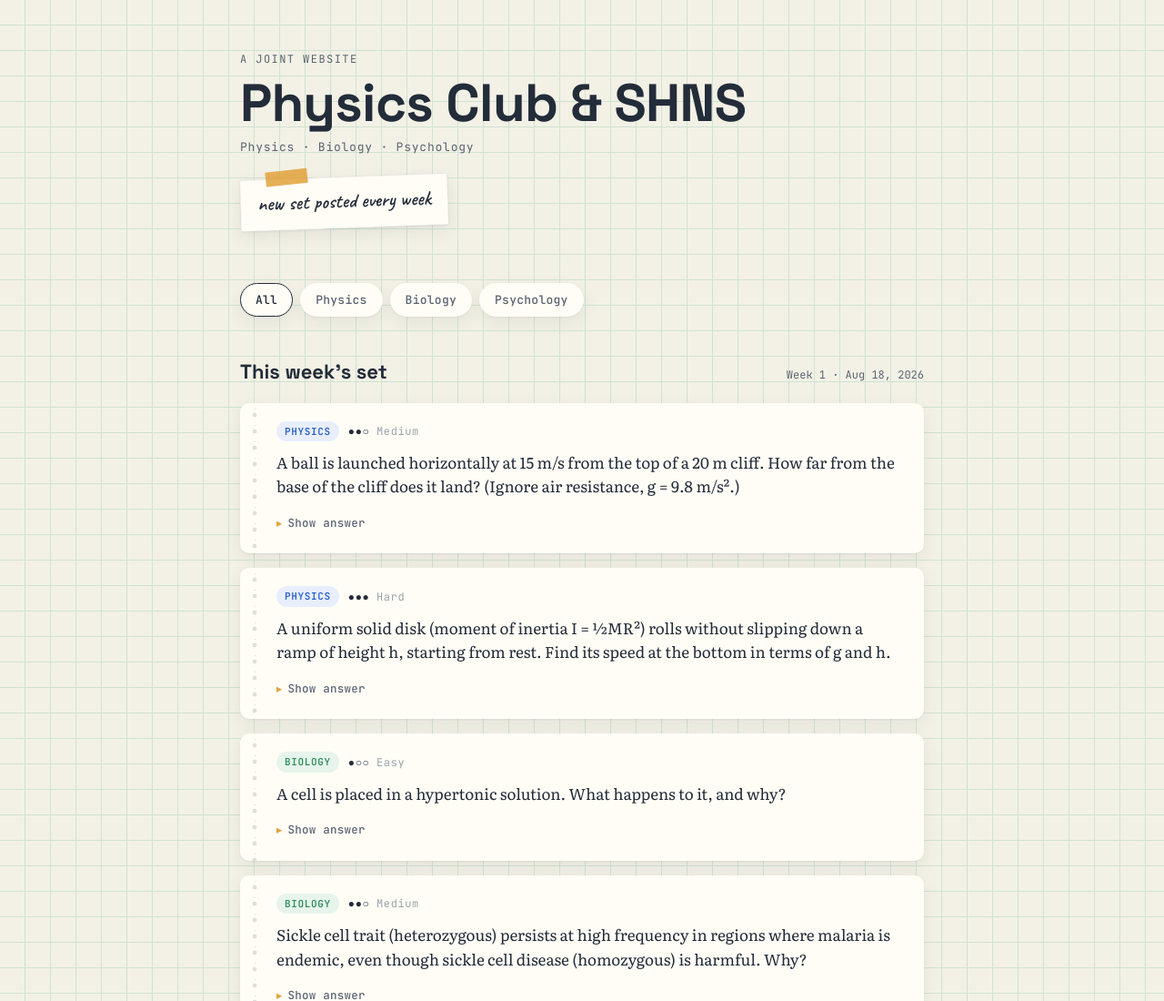
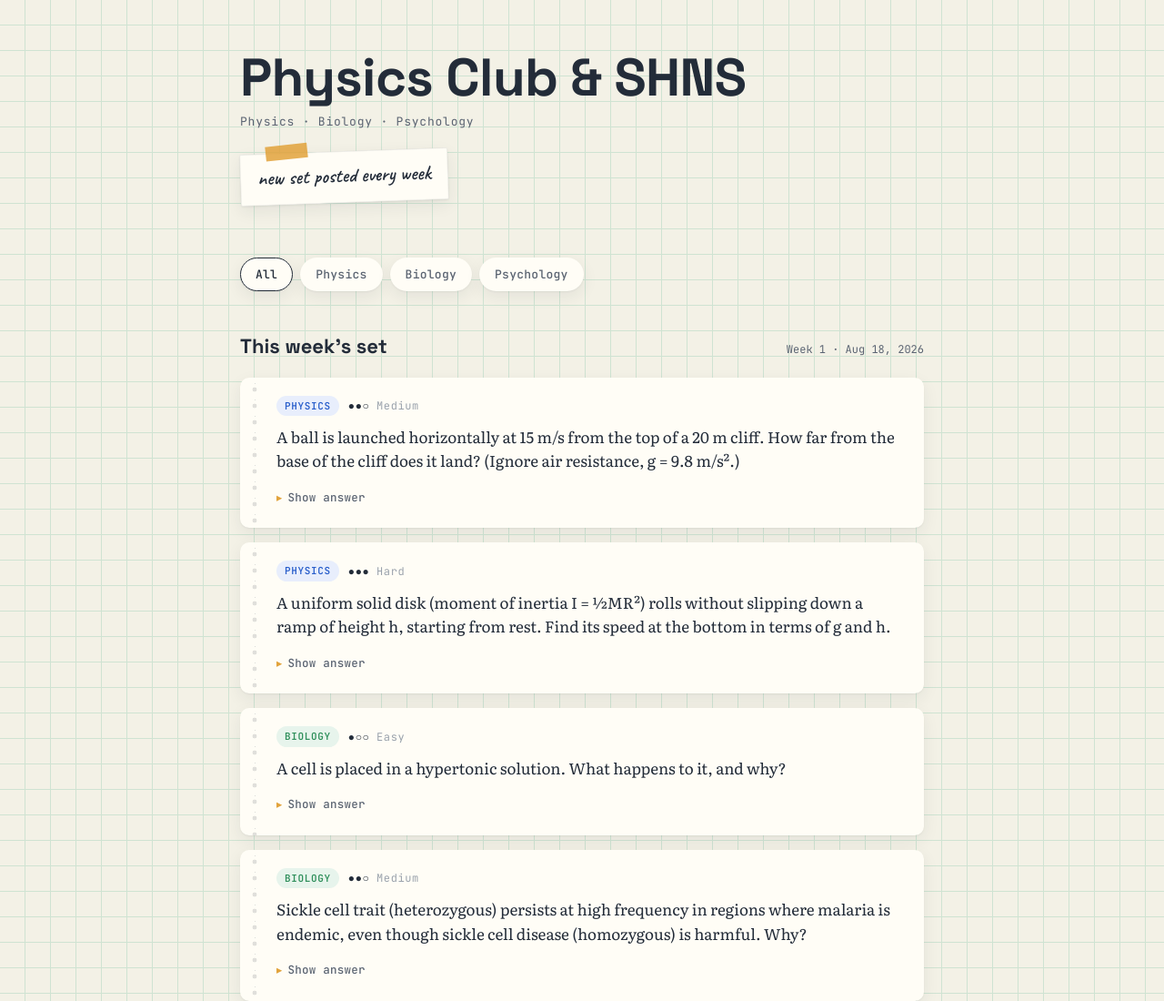
Before and after one commit to EL-09-C4/physics-club, a plain HTML site: page index.html in a window 1280 px wide. Shown: the top 1100 px of the page at 91% size. Drawn offline with Linux system fonts and the light colour scheme.

Commit message:
Remove eyebrow paragraph from header

```diff
--- a/index.html
+++ b/index.html
@@ -349,7 +349,6 @@
 <div class="wrap">
 
   <header>
-    <p class="eyebrow">A Joint Website</p>
     <h1 class="title">Physics Club &amp; SHNS</h1>
     <p class="subtitle">Physics · Biology · Psychology</p>
     <div class="pinned-note">new set posted every week</div>
```
